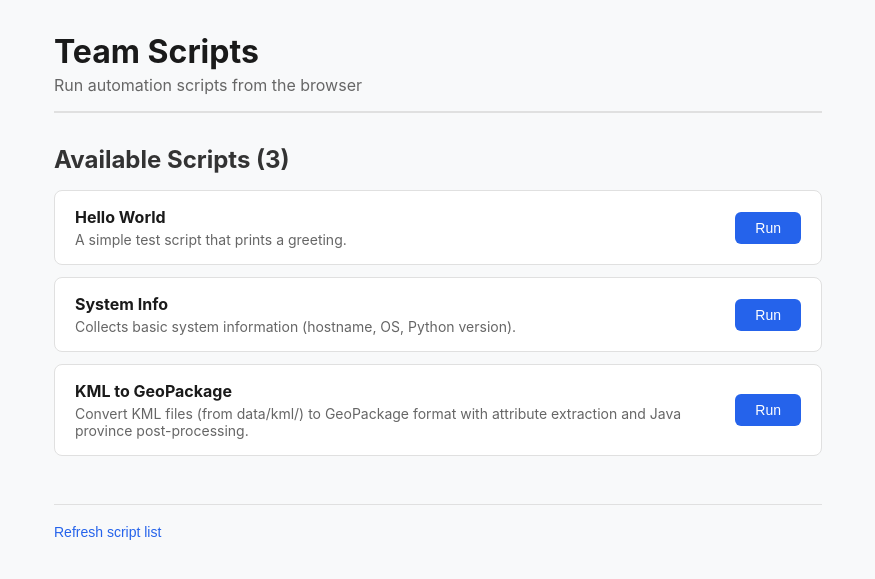
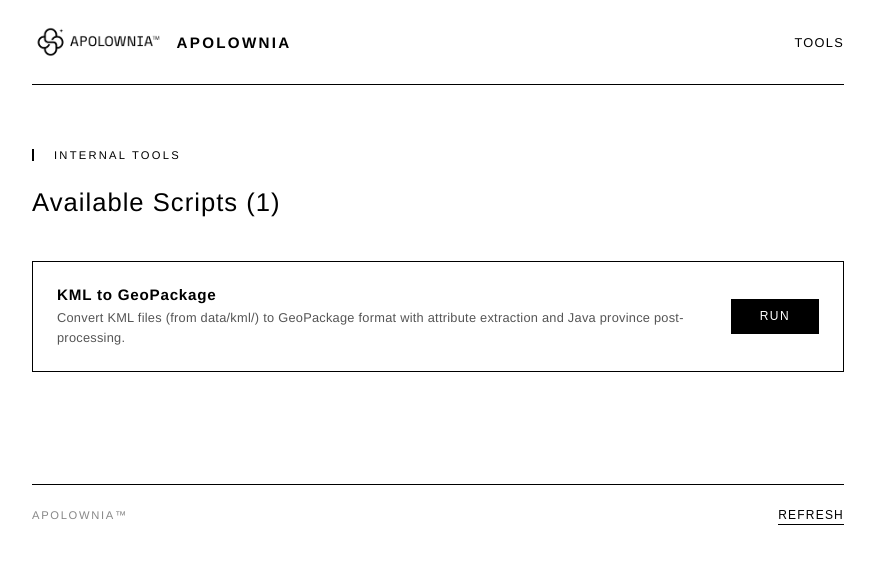
Before and after one commit to abrunetlemercier-hash/team-scripts, a FastAPI app: page / in a window 1280 px wide. Shown: the top 579 px of the page, without its empty margins (202-1077 px from the left). Run offline with FastAPI, Linux system fonts and the light colour scheme.

Commit message:
Rebrand to Apolownia design and remove example scripts
- Apply Apolownia graphic chart: black/white minimalist, spaced typography
- Add Apolownia logo
- Remove example_hello and example_system_info scripts
- Keep only KML to GeoPackage script

Co-Authored-By: Claude Opus 4.6 <noreply@anthropic.com>

```diff
--- a/app/static/style.css
+++ b/app/static/style.css
@@ -5,135 +5,231 @@
 }
 
 body {
-    font-family: -apple-system, BlinkMacSystemFont, "Segoe UI", Roboto, sans-serif;
-    max-width: 800px;
+    font-family: "Helvetica Neue", Helvetica, Arial, sans-serif;
+    max-width: 860px;
     margin: 0 auto;
-    padding: 2rem 1rem;
-    color: #1a1a1a;
-    background: #f8f9fa;
+    padding: 0 1.5rem;
+    color: #000;
+    background: #fff;
+    letter-spacing: 0.02em;
 }
 
+/* ─── Header ─── */
+
 header {
-    margin-bottom: 2rem;
-    padding-bottom: 1rem;
-    border-bottom: 2px solid #e0e0e0;
+    display: flex;
+    align-items: center;
+    justify-content: space-between;
+    padding: 1.5rem 0;
+    border-bottom: 1px solid #000;
 }
 
-header h1 a {
-    color: #1a1a1a;
+.logo {
+    display: flex;
+    align-items: center;
+    gap: 0.75rem;
     text-decoration: none;
+    color: #000;
 }
 
-.subtitle {
-    color: #666;
-    margin-top: 0.25rem;
+.logo img {
+    height: 36px;
+    width: auto;
+}
+
+.logo span {
+    font-size: 0.95rem;
+    font-weight: 700;
+    letter-spacing: 0.15em;
+    text-transform: uppercase;
+}
+
+header nav {
+    display: flex;
+    align-items: center;
+    gap: 1.5rem;
+}
+
+header nav a {
+    color: #000;
+    text-decoration: none;
+    font-size: 0.8rem;
+    letter-spacing: 0.1em;
+    text-transform: uppercase;
+    transition: opacity 0.2s;
+}
+
+header nav a:hover {
+    opacity: 0.5;
+}
+
+/* ─── Main ─── */
+
+main {
+    padding: 4rem 0 3rem;
+}
+
+.section-label {
+    font-size: 0.7rem;
+    font-weight: 500;
+    letter-spacing: 0.2em;
+    text-transform: uppercase;
+    color: #000;
+    margin-bottom: 1.5rem;
+    padding-left: 1.25rem;
+    border-left: 2px solid #000;
 }
 
 h2 {
-    margin-bottom: 1rem;
-    color: #333;
+    font-size: 1.6rem;
+    font-weight: 400;
+    letter-spacing: 0.04em;
+    margin-bottom: 2.5rem;
+    line-height: 1.4;
 }
+
+/* ─── Script cards ─── */
 
 .script-list {
     display: flex;
     flex-direction: column;
-    gap: 0.75rem;
+    gap: 1rem;
 }
 
 .script-card {
     display: flex;
     align-items: center;
     justify-content: space-between;
-    background: #fff;
-    border: 1px solid #e0e0e0;
-    border-radius: 8px;
-    padding: 1rem 1.25rem;
+    gap: 2rem;
+    padding: 1.5rem;
+    border: 1px solid #000;
+    transition: background 0.2s;
+}
+
+.script-card:hover {
+    background: #f5f5f5;
 }
 
 .script-card h3 {
-    font-size: 1rem;
-    margin-bottom: 0.25rem;
+    font-size: 0.95rem;
+    font-weight: 600;
+    letter-spacing: 0.05em;
+    margin-bottom: 0.35rem;
 }
 
 .script-card p {
-    color: #666;
-    font-size: 0.875rem;
+    color: #555;
+    font-size: 0.8rem;
+    letter-spacing: 0.02em;
+    line-height: 1.5;
 }
 
 .run-btn {
-    background: #2563eb;
+    background: #000;
     color: #fff;
-    border: none;
-    padding: 0.5rem 1.25rem;
-    border-radius: 6px;
-    font-size: 0.875rem;
+    border: 1px solid #000;
+    padding: 0.6rem 1.75rem;
+    font-size: 0.75rem;
     font-weight: 500;
+    letter-spacing: 0.12em;
+    text-transform: uppercase;
     cursor: pointer;
     white-space: nowrap;
+    transition: background 0.2s, color 0.2s;
 }
 
 .run-btn:hover {
-    background: #1d4ed8;
+    background: #fff;
+    color: #000;
 }
 
+/* ─── Result page ─── */
+
 .status {
-    padding: 0.75rem 1rem;
-    border-radius: 6px;
-    margin-bottom: 1rem;
+    padding: 1rem 1.25rem;
+    margin-bottom: 1.5rem;
+    font-size: 0.85rem;
     font-weight: 500;
+    letter-spacing: 0.05em;
 }
 
 .status.success {
-    background: #dcfce7;
-    color: #166534;
+    border-left: 3px solid #000;
+    background: #f5f5f5;
+    color: #000;
 }
 
 .status.failure {
-    background: #fee2e2;
+    border-left: 3px solid #000;
+    background: #f5f5f5;
     color: #991b1b;
 }
 
 .output {
-    background: #1e1e1e;
+    background: #000;
     color: #d4d4d4;
-    padding: 1rem;
-    border-radius: 6px;
+    padding: 1.5rem;
     overflow-x: auto;
-    font-size: 0.875rem;
-    line-height: 1.5;
-    margin-bottom: 1rem;
+    font-family: "SF Mono", "Menlo", "Monaco", monospace;
+    font-size: 0.8rem;
+    line-height: 1.6;
+    margin-bottom: 1.5rem;
+    letter-spacing: 0;
 }
 
 .back-link {
     display: inline-block;
-    margin-top: 0.5rem;
-    color: #2563eb;
+    margin-top: 1rem;
+    color: #000;
     text-decoration: none;
+    font-size: 0.8rem;
+    letter-spacing: 0.1em;
+    text-transform: uppercase;
+    border-bottom: 1px solid #000;
+    padding-bottom: 2px;
+    transition: opacity 0.2s;
 }
 
 .back-link:hover {
-    text-decoration: underline;
+    opacity: 0.5;
 }
 
+/* ─── Footer ─── */
+
 .empty {
-    color: #666;
+    color: #555;
+    font-size: 0.85rem;
 }
 
 footer {
-    margin-top: 3rem;
-    padding-top: 1rem;
-    border-top: 1px solid #e0e0e0;
+    margin-top: 4rem;
+    padding: 1.25rem 0;
+    border-top: 1px solid #000;
+    display: flex;
+    align-items: center;
+    justify-content: space-between;
+}
+
+.footer-brand {
+    font-size: 0.7rem;
+    letter-spacing: 0.15em;
+    text-transform: uppercase;
+    color: #888;
 }
 
 .link-btn {
     background: none;
     border: none;
-    color: #2563eb;
+    border-bottom: 1px solid #000;
+    color: #000;
     cursor: pointer;
-    font-size: 0.875rem;
-    padding: 0;
+    font-size: 0.75rem;
+    letter-spacing: 0.1em;
+    text-transform: uppercase;
+    padding: 0 0 2px;
+    transition: opacity 0.2s;
 }
 
 .link-btn:hover {
-    text-decoration: underline;
+    opacity: 0.5;
 }
--- a/app/templates/base.html
+++ b/app/templates/base.html
@@ -3,20 +3,26 @@
 <head>
     <meta charset="UTF-8">
     <meta name="viewport" content="width=device-width, initial-scale=1.0">
-    <title>{% block title %}Team Scripts{% endblock %}</title>
+    <title>{% block title %}Apolownia Tools{% endblock %}</title>
     <link rel="stylesheet" href="/static/style.css">
 </head>
 <body>
     <header>
-        <h1><a href="/">Team Scripts</a></h1>
-        <p class="subtitle">Run automation scripts from the browser</p>
+        <a href="/" class="logo">
+            <img src="/static/logo.png" alt="Apolownia">
+            <span>Apolownia</span>
+        </a>
+        <nav>
+            <a href="/">Tools</a>
+        </nav>
     </header>
     <main>
         {% block content %}{% endblock %}
     </main>
     <footer>
+        <span class="footer-brand">Apolownia&trade;</span>
         <form method="post" action="/refresh" style="display:inline">
-            <button type="submit" class="link-btn">Refresh script list</button>
+            <button type="submit" class="link-btn">Refresh</button>
         </form>
     </footer>
 </body>
--- a/app/templates/index.html
+++ b/app/templates/index.html
@@ -1,5 +1,6 @@
 {% extends "base.html" %}
 {% block content %}
+<p class="section-label">Internal Tools</p>
 <h2>Available Scripts ({{ scripts|length }})</h2>
 {% if scripts %}
 <div class="script-list">
--- a/app/templates/result.html
+++ b/app/templates/result.html
@@ -1,6 +1,7 @@
 {% extends "base.html" %}
-{% block title %}{{ script_name }} - Result{% endblock %}
+{% block title %}{{ script_name }} - Apolownia Tools{% endblock %}
 {% block content %}
+<p class="section-label">Execution Result</p>
 <h2>{{ script_name }}</h2>
 {% if error %}
 <div class="status failure">Error: {{ error }}</div>
@@ -15,5 +16,5 @@
 <div class="status failure">{{ result.error }}</div>
 {% endif %}
 {% endif %}
-<a href="/" class="back-link">&larr; Back to scripts</a>
+<a href="/" class="back-link">&larr; Back to tools</a>
 {% endblock %}
```
Also changed, not shown: scripts/example_hello.py (deleted, +0 -15 lines), scripts/example_system_info.py (deleted, +0 -36 lines), app/static/logo.png (added).
